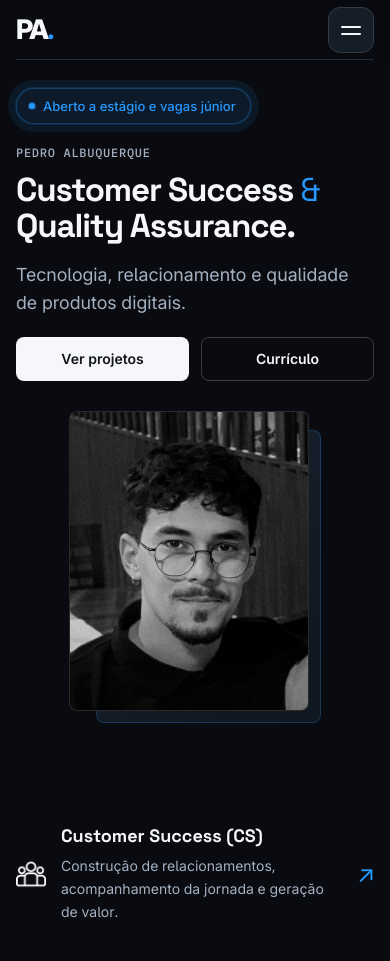
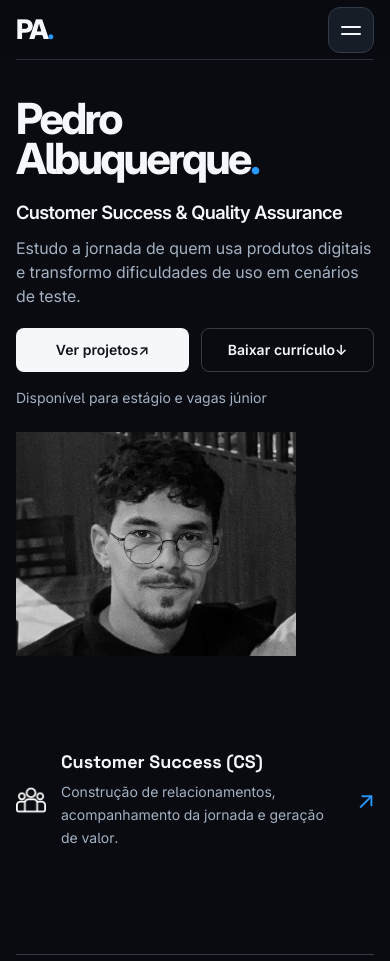
Before and after one commit to pedroalbuqu3rque/portfolio, a plain HTML site: page index.html in a window 390 px wide. Shown: the top 961 px of the page. Drawn offline with Linux system fonts and the light colour scheme.

Commit message:
feat: atualiza a apresentação do portfólio e destaca o URBAN

```diff
--- a/index.html
+++ b/index.html
@@ -40,15 +40,15 @@
   <div class="menu-backdrop" id="menu-backdrop" aria-hidden="true"></div>
   <main id="conteudo" class="container">
     <section id="inicio" class="hero" aria-labelledby="hero-title">
-      <p class="availability"><img src="assets/status.svg" alt="">Aberto a estágio e vagas júnior</p>
       <div class="hero-copy">
-        <p class="eyebrow hero-name">Pedro Albuquerque</p>
-        <h1 id="hero-title">Customer Success <span>&amp;</span><br>Quality Assurance.</h1>
-        <p class="hero-description">Tecnologia, relacionamento e qualidade de produtos digitais.</p>
+        <h1 id="hero-title">Pedro<br>Albuquerque<span>.</span></h1>
+        <p class="hero-role">Customer Success &amp; Quality Assurance</p>
+        <p class="hero-description">Estudo a jornada de quem usa produtos digitais e transformo dificuldades de uso em cenários de teste.</p>
         <div class="actions">
-          <a class="button button-light" href="#projetos">Ver projetos</a>
-          <a class="button button-outline" href="assets/curriculo-pedro-albuquerque.pdf" download="Pedro-Albuquerque-Curriculo.pdf" data-download-cv>Currículo</a>
+          <a class="button button-light" href="#projetos">Ver projetos <span aria-hidden="true">↗</span></a>
+          <a class="button button-outline" href="assets/curriculo-pedro-albuquerque.pdf" download="Pedro-Albuquerque-Curriculo.pdf" data-download-cv>Baixar currículo <span aria-hidden="true">↓</span></a>
         </div>
+        <p class="hero-status">Disponível para estágio e vagas júnior</p>
       </div>
       <div class="portrait">
         <div class="portrait-crop"><img src="assets/retrato.jpg" alt="Retrato de Pedro Albuquerque" width="1080" height="1080"></div>
@@ -92,7 +92,15 @@
     <section id="projetos" class="page-section" aria-labelledby="projects-title">
       <p class="eyebrow">Estudos de caso</p>
       <h2 id="projects-title" class="section-title">Projetos selecionados.</h2>
-      <p class="section-intro">Dois estudos de caso desenvolvidos a partir da URBAN, uma plataforma de gestão imobiliária. Duas perspectivas complementares sobre a experiência do cliente e a qualidade do produto digital.</p>
+      <article class="urban-feature" aria-labelledby="urban-title">
+        <div>
+          <p class="eyebrow">Projeto em destaque</p>
+          <h3 id="urban-title">URBAN</h3>
+          <p class="urban-subtitle">Gestão imobiliária</p>
+          <p class="urban-summary">Do onboarding aos testes funcionais, acompanhe os dois estudos de caso da plataforma.</p>
+        </div>
+        <img src="assets/urban-dashboard.png" alt="Dashboard da plataforma de gestão imobiliária URBAN" width="1422" height="800" loading="lazy">
+      </article>
       <div class="two-columns projects">
         <article class="project panel" aria-labelledby="project-cs-title">
           <div class="project-meta"><span class="project-category">Customer Success</span><span>URBAN · SaaS B2B</span></div>
--- a/styles.css
+++ b/styles.css
@@ -53,42 +53,31 @@ html { scroll-behavior: smooth; }
 .site-header nav a[aria-current] { font-weight: 600; }
 .site-header nav a[aria-current]::after { content: ""; position: absolute; inset: auto 0 0; height: 2px; border-radius: 1px; background: var(--accent); }
 
-.hero { position: relative; display: grid; grid-template-columns: minmax(0, 1fr) minmax(0, 320px); align-items: start; gap: 32px; min-height: 413px; margin-top: 80px; padding: 4px clamp(12px, 5vw, 78px) 0 clamp(12px, 3.75vw, 54px); }
-.availability { position: absolute; top: -18px; left: 18px; display: flex; align-items: center; gap: 8px; width: fit-content; padding: 8px 14px 8px 12px; border: 1px solid rgb(39 153 255 / 30%); border-radius: 100px; background: rgb(39 153 255 / 11%); color: var(--accent); font-size: 13px; font-weight: 500; line-height: 18px; animation: availability-pulse 2.6s ease-in-out infinite; box-shadow: 0 0 0 0 rgb(39 153 255 / 0%); }
-.availability img { animation: availability-dot-pulse 2.6s ease-in-out infinite; }
-.availability:hover { transform: translateY(-1px); }
-.hero-copy { padding-top: 39px; }
 .eyebrow { color: var(--accent); font-family: var(--font-mono); font-size: 12px; font-weight: 500; line-height: 18px; letter-spacing: .06em; text-transform: uppercase; }
-.hero-name { color: var(--muted); margin-bottom: 18px; }
-.hero h1 { font-family: var(--font-display); font-size: clamp(34px, 4.2vw, 60px); font-weight: 700; line-height: 1.1; letter-spacing: -.035em; }
-.hero h1 span { font-weight: 400; }
-.hero-description { max-width: 500px; margin-top: 24px; color: var(--muted); font-size: 20px; line-height: 30px; }
 .actions { display: flex; flex-wrap: wrap; gap: 12px; margin-top: 24px; }
 .button { display: inline-flex; align-items: center; justify-content: center; min-height: 44px; padding: 10px 20px; border: 1px solid transparent; border-radius: 8px; font-size: 14px; font-weight: 600; }
 .button-light { background: var(--text); color: #121418; }
 .button-outline { border-color: #ffffff33; background: transparent; }
 .button-primary { background: var(--accent); color: var(--accent-ink); }
 .button:hover { filter: brightness(1.12); box-shadow: 0 0 0 1px var(--accent); }
-/* Retrato editorial: sem a moldura azul chapada. A foto original permanece intacta. */
-.portrait { position: relative; justify-self: end; width: min(100%, 320px); aspect-ratio: 4 / 5; isolation: isolate; cursor: pointer; }
-.portrait::before {
-  content: "";
-  position: absolute;
-  z-index: -1;
-  inset: 19px -12px -12px 27px;
-  border: 1px solid rgb(39 153 255 / 22%);
-  border-radius: 8px;
-  background: linear-gradient(135deg, #192434, #101821 78%);
+/* Apresentação e retrato */
+.hero { display: grid; grid-template-columns: minmax(0, 1fr) minmax(0, 32%); align-items: center; gap: clamp(24px, 5vw, 78px); margin-top: clamp(38px, 5vw, 76px); }
+.hero h1 { font: 750 clamp(3.3rem, 6.7vw, 6rem)/.94 Inter, sans-serif; letter-spacing: -.06em; }
+.hero-role { margin-top: 22px; font-size: clamp(1.15rem, 2.2vw, 2rem); font-weight: 600; line-height: 1.2; letter-spacing: -.035em; }
+.hero-description, .urban-summary { max-width: 54ch; margin-top: 13px; color: var(--muted); font-size: clamp(1rem, 1.35vw, 1.2rem); }
+.hero-status { margin-top: 15px; color: var(--muted); font-size: .875rem; }
+.portrait { width: 100%; max-width: 360px; justify-self: center; }
+.portrait img { width: 100%; height: auto; aspect-ratio: 4 / 5; object-fit: cover; object-position: 50% 45%; filter: grayscale(1); }
+.urban-feature { display: grid; grid-template-columns: minmax(0, .8fr) minmax(0, 1.2fr); gap: clamp(24px, 5vw, 72px); align-items: center; margin-top: 36px; padding-block: clamp(24px, 3vw, 40px); border-block: 1px solid var(--border); }
+.urban-feature h3 { margin-top: 16px; font: 750 clamp(2.8rem, 5vw, 4.75rem)/1 Inter, sans-serif; letter-spacing: -.055em; }
+.urban-subtitle { margin-top: 6px; font-size: clamp(1.2rem, 2vw, 1.7rem); font-weight: 550; }
+.urban-feature img { width: 100%; height: auto; border-radius: 6px; }
+@media (max-width: 44rem) {
+  .hero, .urban-feature { grid-template-columns: minmax(0, 1fr); }
+  .hero h1 { font-size: clamp(2.65rem, 11vw, 4.5rem); }
+  .portrait { justify-self: start; max-width: 280px; }
+  .portrait img { aspect-ratio: 5 / 4; object-position: 50% 38%; }
 }
-.portrait::after { display: none; }
-.portrait::before, .portrait-crop, .portrait img { transition: transform 380ms cubic-bezier(.2,.8,.2,1), box-shadow 380ms ease, border-color 380ms ease, filter 380ms ease; }
-.portrait:hover::before, .portrait:focus-within::before { transform: translate(10px, 10px); border-color: rgb(39 153 255 / 38%); box-shadow: 0 16px 36px rgb(4 10 18 / 34%); }
-.portrait:hover .portrait-crop, .portrait:focus-within .portrait-crop { transform: translate(-4px, -4px); border-color: rgb(255 255 255 / 12%); box-shadow: 0 20px 48px rgb(3 8 15 / 42%); }
-.portrait:hover img, .portrait:focus-within img { transform: scale(1.03); filter: grayscale(.88) contrast(1.06); }
-.portrait-crop { position: absolute; inset: 0; overflow: hidden; border: 1px solid #ffffff16; border-radius: 8px; background: #161616; }
-.portrait-crop::after { content: ""; position: absolute; inset: 0; pointer-events: none; background: linear-gradient(to bottom, transparent 65%, rgb(9 11 16 / 16%)); }
-.portrait img { display: block; width: 100%; height: 100%; object-fit: cover; object-position: 50% 45%; filter: grayscale(1) contrast(1.035); }
-
 .two-columns { display: grid; grid-template-columns: repeat(2, minmax(0, 1fr)); gap: 24px; }
 .areas { margin-top: 75px; }
 .panel { background: var(--surface); border: 1px solid var(--border); border-radius: 8px; }
@@ -193,14 +182,6 @@ body:has(.contact-dialog[open]) { overflow: hidden; }
 
 @media (max-width: 74rem) {
   .container { width: calc(100% - clamp(32px, 7vw, 80px)); }
-  .hero {
-    grid-template-columns: minmax(0, 1fr) minmax(0, 30%);
-    min-height: auto;
-    gap: clamp(20px, 4vw, 48px);
-    padding: 4px 10px 10px 12px;
-  }
-  .hero h1 { font-size: clamp(32px, 4.65vw, 55px); }
-  .availability { left: 12px; }
   .about { grid-template-columns: minmax(0, 30%) minmax(0, 1fr); column-gap: 32px; }
   .contact { grid-template-columns: minmax(0, 1fr) minmax(0, 32%); }
   .areas, .page-section { margin-top: clamp(48px, 7vw, 84px); }
@@ -218,7 +199,6 @@ body:has(.contact-dialog[open]) { overflow: hidden; }
   .about { column-gap: 24px; }
   .about-photo { align-self: start; }
   .contact { min-height: auto; padding: 28px; }
-  .hero-description { font-size: 18px; line-height: 1.5; margin-top: 16px; }
 }
 @media (max-width: 44rem) {
   .areas, .projects, .about, .contact { grid-template-columns: minmax(0, 1fr); }
@@ -234,13 +214,6 @@ body:has(.contact-dialog[open]) { overflow: hidden; }
 }
 @media (max-width: 36rem) {
   :root { --header-height: 60px; }
-  .hero { grid-template-columns: minmax(0, 1fr); margin-top: 28px; padding: 0 0 9px; gap: 20px; }
-  .availability { position: static; }
-  .hero-copy { padding: 0; }
-  .hero-name { margin-bottom: 10px; }
-  .hero h1 { font-size: clamp(1.65rem, 8.1vw, 2.8rem); }
-  .portrait { justify-self: center; width: min(68%, 240px); margin: 10px 12px 10px 0; }
-  .hero-description { max-width: 34ch; }
   .actions { margin-top: 20px; }
   .contact { padding: 22px; gap: 24px; }
   .contact-actions { grid-template-columns: 1fr; }
@@ -252,7 +225,6 @@ body:has(.contact-dialog[open]) { overflow: hidden; }
 }
 @media (max-height: 32rem) and (orientation: landscape) {
   :root { --header-height: 52px; }
-  .hero { margin-top: 36px; }
   .contact-dialog { padding-block: 18px; }
 }
 
@@ -290,10 +262,6 @@ body:has(.contact-dialog[open]) { overflow: hidden; }
   .reveal.is-visible {
     animation: reveal-arrive 630ms cubic-bezier(.2,.8,.2,1) backwards;
     animation-delay: var(--reveal-delay, 0ms);
-  }
-  /* A entrada não deve substituir a pulsação permanente do selo. */
-  .availability.reveal.is-visible {
-    animation: availability-pulse 2.6s ease-in-out infinite;
   }
   @keyframes reveal-arrive {
     from { opacity: .25; transform: translateY(14px); }
@@ -392,10 +360,7 @@ body:has(.contact-dialog[open]) { overflow: hidden; }
 }
 
 @media (max-width: 36rem) {
-  .hero h1 { font-size: clamp(2rem, 8.5vw, 2.8rem); }
-  .hero-description { line-height: 1.55; }
   .actions .button { flex: 1 1 0; }
-  .availability { max-width: 100%; }
 }
 
 @media (prefers-reduced-motion: reduce) {
@@ -446,14 +411,6 @@ body:has(.contact-dialog[open]) { overflow: hidden; }
 .project .tags { margin-top: auto; }
 .project .text-button { margin-top: 22px; }
 @media (max-width: 48rem) { .project-meta { margin-bottom: 16px; } }
-@keyframes availability-pulse {
-  0%, 100% { box-shadow: 0 0 0 0 rgb(39 153 255 / 0%), 0 0 0 1px rgb(39 153 255 / 0%); }
-  50% { box-shadow: 0 0 0 9px rgb(39 153 255 / 10%), 0 0 0 1px rgb(39 153 255 / 18%); }
-}
-@keyframes availability-dot-pulse {
-  0%, 100% { transform: scale(1); opacity: .92; }
-  50% { transform: scale(1.16); opacity: 1; }
-}
 
 
 
```
Also changed, not shown: assets/urban-dashboard.png (added).
